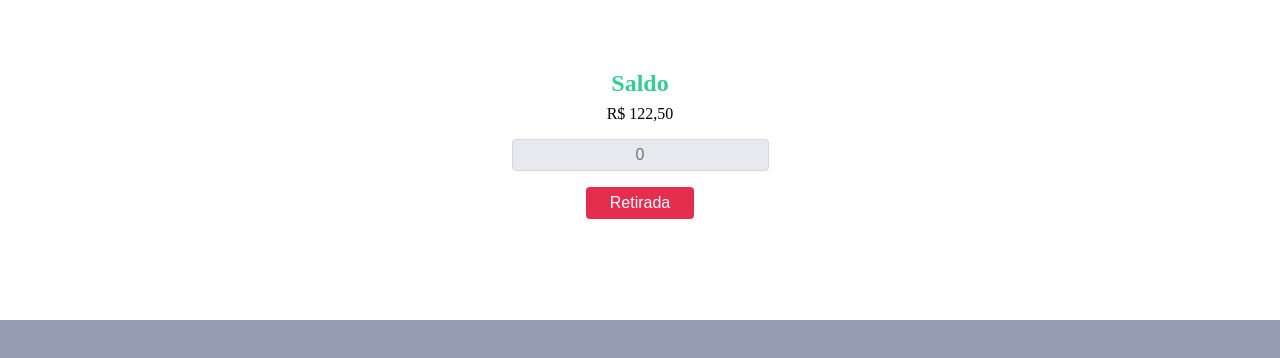
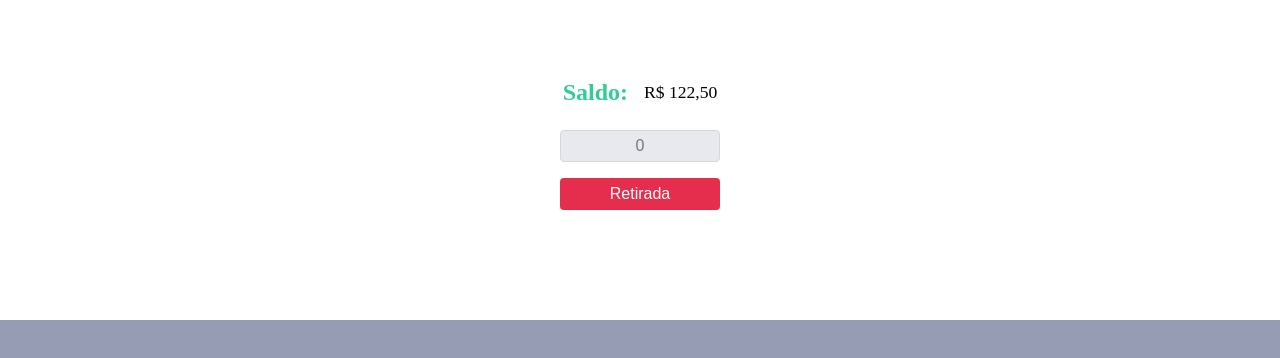
Before and after one commit to diegopires1992/caixaeletronico, a plain HTML site: page index.html in a window 1280 px wide. Drawn offline with Linux system fonts and the light colour scheme.

Commit message:
Alterado o saldo para o lado  esquerdo

```diff
--- a/index.html
+++ b/index.html
@@ -13,8 +13,10 @@
     <main>
         <div id="container">
             <div id="containerSaldo">
-                <h2>Saldo</h2>
-                <div id="saldoValue"></div>
+                <div id="display">
+                    <h2>Saldo:</h2>
+                    <div id="saldoValue"></div>
+                </div>
                 <input id="retiradaValue" type="number" placeholder="0">
                 <button id="retirada">Retirada</button>
                 <div id="notasRetiradas"></div>
--- a/javacript.js
+++ b/javacript.js
@@ -30,7 +30,6 @@ function retiradaNotas(valor) {
 
 setInterval(() => {
     saldoValue.innerHTML = saldo.toLocaleString('pt-br', { style: 'currency', currency: 'BRL' });
-
 }, 10)
 
 
--- a/style.css
+++ b/style.css
@@ -49,7 +49,18 @@
     height: 1.5em;
 }
 
+#display {
+    display: flex;
+    align-items: center;
+}
+
+#saldoValue {
+    padding: 0.5rem;
+    font-size: 1.1em;
+}
+
 input {
+    width: 10rem;
     padding: 0 1.5rem;
     margin-top: 1rem;
     height: 2rem;
@@ -78,6 +89,7 @@ input:focus {
 
 button {
     padding: 0 1.5rem;
+    width: 10rem;
     height: 2rem;
     background: #E52E4D;
     color: #FFF;
@@ -97,6 +109,7 @@ button {
 }
 
 h2 {
+    font-size: 1.5em;
     padding: 0.5rem;
     color: #33CC95;
 }
```
